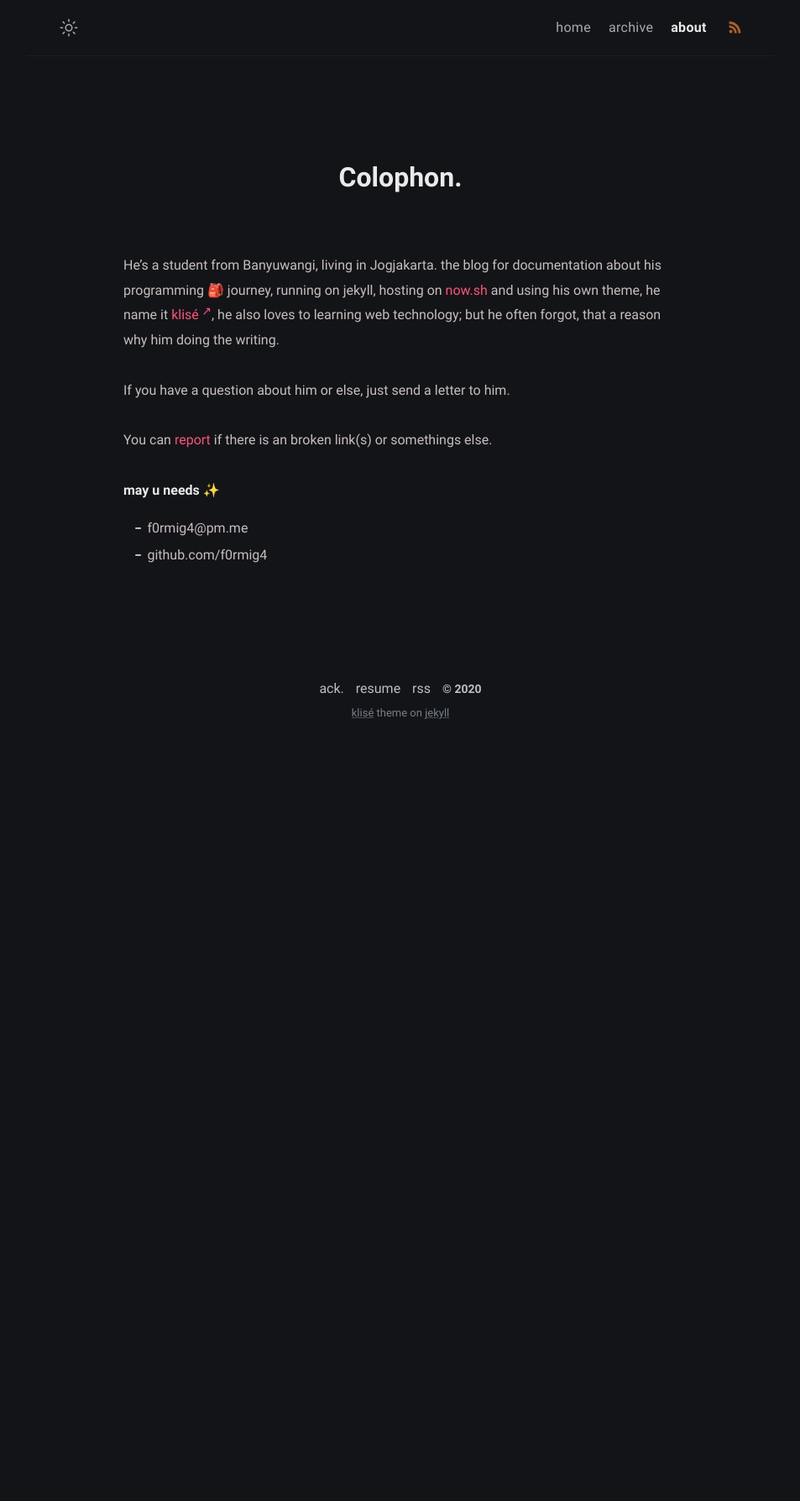
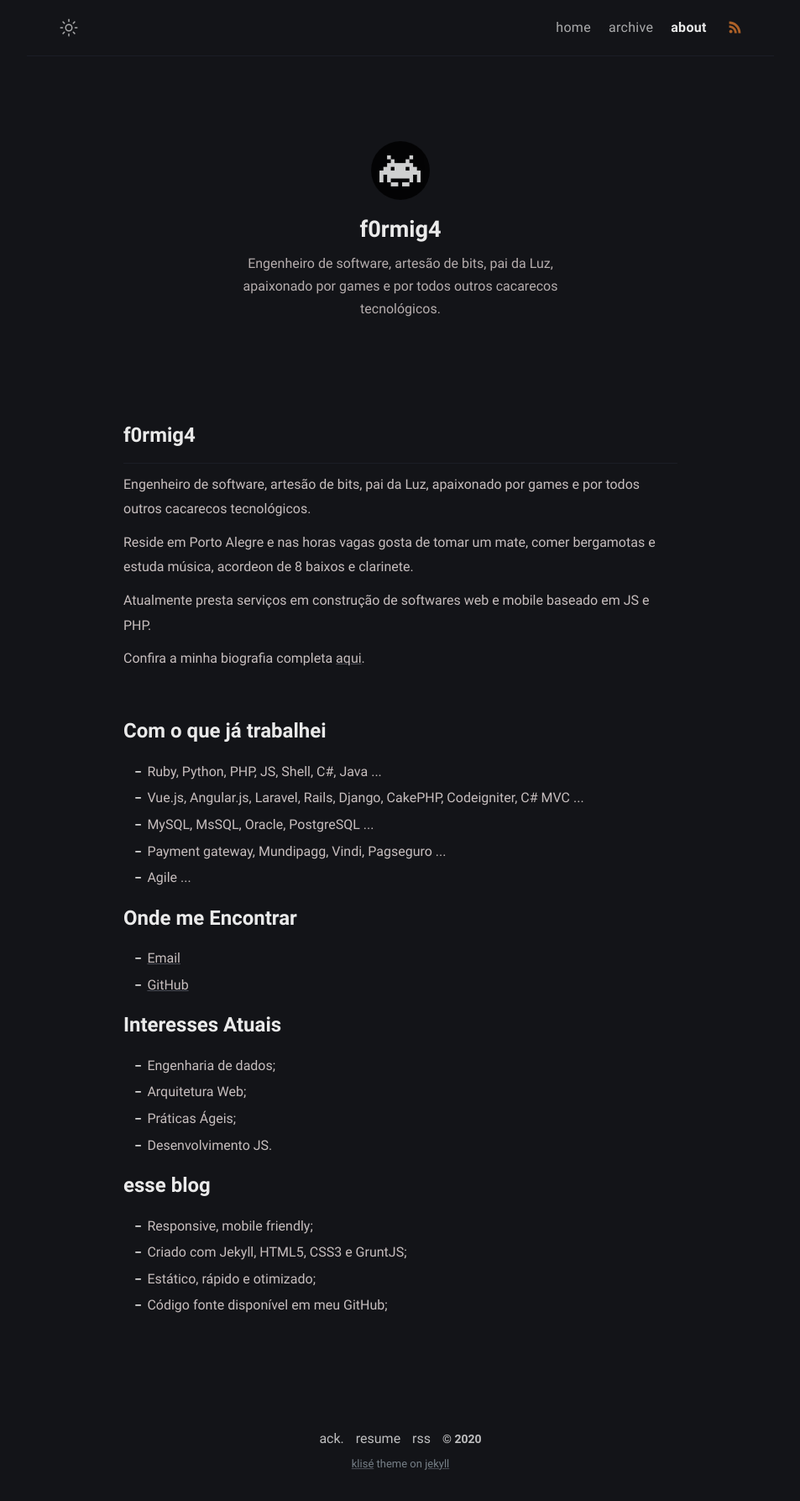
Before and after one commit to f0rmig4/f0rmig4.github.io, a Jekyll site: the page built from about.html, in a window 1280 px wide. Shown: the whole page at 84% size, without its empty margins (163-1116 px from the left). Built offline with Jekyll 4.4.1, drawn with Linux system fonts in a browser that asks for light colours; before the commit the page ends 900 px from its top, so only the background shows below that.

Commit message:
update about

```diff
--- a/_config.yml
+++ b/_config.yml
@@ -12,7 +12,7 @@ mode: dark # default theme "dark" | "light"
 author:
   name: f0rmig4 # author name
   bio: >- # tell to the world
-    Site do f0rmig4. Engenheiro de software, artesão de bits, pai da Luz, apaixonado por games e por todos outros cacarecos tecnológicos.
+    Engenheiro de software, artesão de bits, pai da Luz, apaixonado por games e por todos outros cacarecos tecnológicos.
   username: f0rmig4 # general username
   github: f0rmig4 # github username
   twitter: f0rmig4 # twitter username
--- /dev/null
+++ b/about.html
@@ -0,0 +1,50 @@
+---
+layout: default
+title: About
+description: Engenheiro de software, artesão de bits, pai da Luz, apaixonado por games e por todos outros cacarecos tecnológicos.
+---
+<article>
+  <h2>f0rmig4</h2>
+  <hr>
+</article>
+<article>
+  <p>Engenheiro de software, artesão de bits, pai da Luz, apaixonado por games e por todos outros cacarecos tecnológicos.</p>
+  <p>Reside em Porto Alegre e nas horas vagas gosta de tomar um mate, comer bergamotas e estuda música, acordeon de 8 baixos e clarinete.</p>
+  <p>Atualmente presta serviços em construção de softwares web e mobile baseado em JS e PHP.</p>
+  <p>Confira a minha biografia completa <a href="/bio">aqui</a>.</p><br />
+</article>
+<article>
+  <h2>Com o que já trabalhei</h2>
+  <ul>
+    <li>Ruby, Python, PHP, JS, Shell, C#, Java ...</li>
+    <li>Vue.js, Angular.js, Laravel, Rails, Django, CakePHP, Codeigniter, C# MVC ...</li>
+    <li>MySQL, MsSQL, Oracle, PostgreSQL ...</li>
+    <li>Payment gateway, Mundipagg, Vindi, Pagseguro ...</li>
+    <li>Agile ...</li>
+  </ul>
+</article>
+<article>
+  <h2>Onde me Encontrar</h2>
+  <ul>
+    <li><a href="mailto:{{ site.author.email }}" alt="email f0rmig4">Email</a></li>
+    <li><a href="https://github.com/f0rmig4" alt="github f0rmig4" target="_blanck">GitHub</a></li>
+  </ul>
+</article>
+<article>
+    <h2>Interesses Atuais</h2>
+  <ul>
+    <li>Engenharia de dados;</li>
+    <li>Arquitetura Web;</li>
+    <li>Práticas Ágeis;</li>
+    <li>Desenvolvimento JS.</li>
+  </ul>
+</article>
+<article>
+  <h2>esse blog</h2>
+  <ul>
+    <li>Responsive, mobile friendly;</li>
+    <li>Criado com Jekyll, HTML5, CSS3 e GruntJS;</li>
+    <li>Estático, rápido e otimizado;</li>
+    <li>Código fonte disponível em meu GitHub;</li>
+  </ul>
+</article>
--- a/about.md
+++ /dev/null
@@ -1,18 +0,0 @@
----
-title: Colophon
-permalink: /about/
-layout: page
-excerpt: Hello peeps, I'm student of computer science from Banyuwangi, living in Jogjakarta. This blog for documentation about my programming journey, running on jekyll, hosting on netlify and using my own simple theme.
-comments: false
----
-
-He's a student from Banyuwangi, living in Jogjakarta. the blog for documentation about his programming 🎒 journey, running on jekyll, hosting on [now.sh](http://now.sh) and using his own theme, he name it <a href="https://github.com/piharpi/jekyll-klise" target="_blank" rel="noopener">klisé</a>, he also loves to learning web technology; but he often forgot, that a reason why him doing the writing.
-
-If you have a question about him or else, just send a letter to him.
-
-You can [report](http://github.com/piharpi/jekyll-klise/issues/new) if there is an broken link(s) or somethings else.
-
-**may u needs ✨**
-
-- {{ site.author.email }}
-- github.com/{{ site.author.github }}
```
